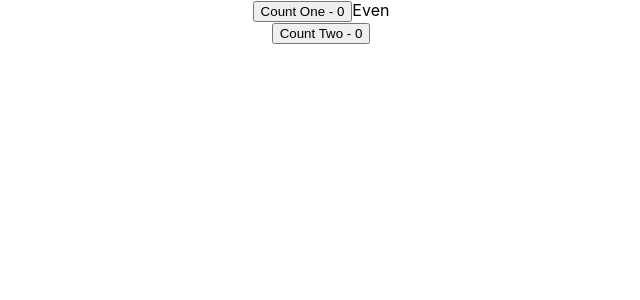
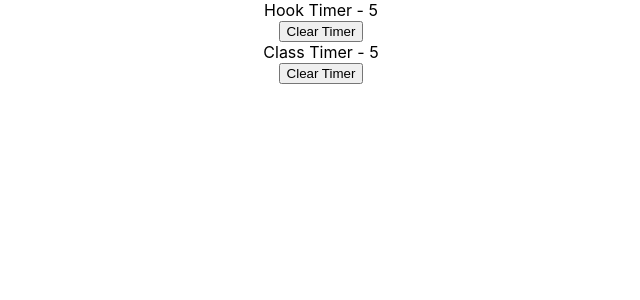
Before and after one commit to 100rabSingh/state-hook, a React (Create React App) app: page / in a window 1280 px wide. Shown: the top 300 px of the page, without its empty margins (319-959 px from the left). Built offline with nearby package versions, Linux system fonts and the light colour scheme.

Commit message:
useRef hook

```diff
--- a/src/App.js
+++ b/src/App.js
@@ -22,6 +22,9 @@
 import DataFetchingTwo from './components/DataFetchingTwo';
 import CallbackParentComponent from './components/CallbackParentComponent';
 import MemoCounter from './components/MemoCounter';
+import RefFocusInput from './components/RefFocusInput';
+import RefClassTimer from './components/RefClassTimer';
+import RefHookTimer from './components/RefHookTimer';
 
 
 // <-------------------- Combining useReducer with UseContext ----------------------------->
@@ -50,7 +53,10 @@
 
   return (
     <div className="App">
-      <MemoCounter />
+      <RefHookTimer />
+      <RefClassTimer />
+      {/* <RefFocusInput /> */}
+      {/* <MemoCounter /> */}
       {/* <CallbackParentComponent /> */}
       {/* <DataFetchingTwo /> */}
       {/* <DataFetchingOne /> */}
--- /dev/null
+++ b/src/components/RefClassTimer.js
@@ -0,0 +1,36 @@
+import React, { Component } from 'react'
+
+class RefClassTimer extends Component {
+
+    interval
+    constructor(props) {
+        super(props)
+
+        this.state = {
+            timer: 0
+        }
+    }
+
+    componentDidMount = () => {
+        this.interval = setInterval(() => {
+            this.setState(prevState => ({ timer: prevState.timer + 1 }))
+        }, 1000)
+    }
+
+    componentWillUnmount() {
+        clearInterval(this.interval)
+    }
+
+    render() {
+        return (
+            <div>
+                Class Timer - {this.state.timer}
+                <div>
+                    <button onClick={() => clearInterval(this.interval)}>Clear Timer</button>
+                </div>
+            </div>
+        )
+    }
+}
+
+export default RefClassTimer
--- /dev/null
+++ b/src/components/RefFocusInput.js
@@ -0,0 +1,18 @@
+import React, { useEffect, useRef } from 'react'
+
+function RefFocusInput() {
+
+    const inputRef = useRef(null)
+
+    useEffect(() => {
+        //focus the input element
+        inputRef.current.focus()
+    }, [])
+    return (
+        <div>
+            <input type='text' ref={inputRef}></input>
+        </div>
+    )
+}
+
+export default RefFocusInput
--- /dev/null
+++ b/src/components/RefHookTimer.js
@@ -0,0 +1,31 @@
+import React, { useState, useEffect, useRef } from 'react'
+
+function RefHookTimer() {
+
+    const [timer, setTimer] = useState(0)
+    const intervalRef = useRef()
+
+    useEffect(() => {
+        intervalRef.current = setInterval(() => {
+            setTimer(prevTimer => prevTimer + 1)
+        }, 1000)
+        return () => {
+            clearInterval(intervalRef.current)
+        };
+    }, [])
+
+    return (
+        <div>
+            Hook Timer - {timer}
+            <div>
+                <button onClick={() => clearInterval(intervalRef.current)}>Clear Timer</button>
+            </div>
+        </div>
+    )
+}
+
+export default RefHookTimer
+
+//useRef hook second use - it can be use to create a generic container which  hold a mutable value similar to instance property on
+// a class component. this generic container does not cause re-renders when the data stored changes.
+// at the same time it remembers the stored data even after the other state variable cause re-render to the components.
```
